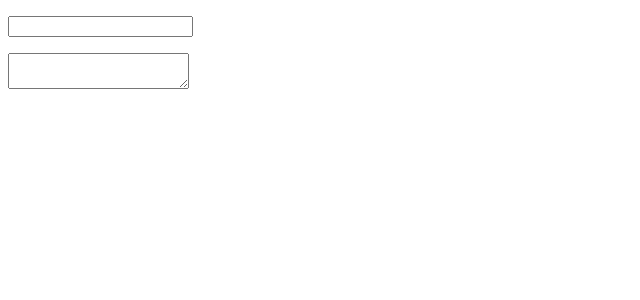
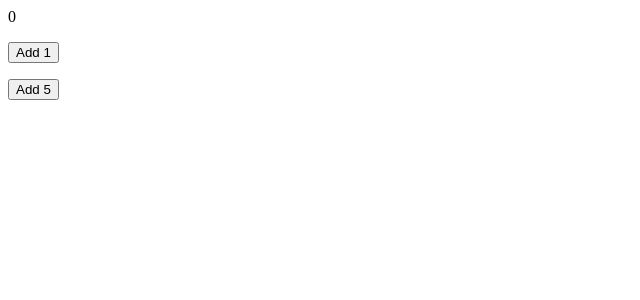
Before and after one commit to SOUROVSARKERTEC12/React, a React (Create React App) app: page / in a window 1280 px wide. Shown: the top 300 px of the page, without its empty margins (0-640 px from the left). Built offline with nearby package versions, Linux system fonts and the light colour scheme.

Commit message:
useSate with Previous Sate

```diff
--- a/src/App.js
+++ b/src/App.js
@@ -1,11 +1,12 @@
 import React from 'react';
-import Todos from './components/Todo';
+
+import Counter from './components/Counter';
 
 export default class App extends React.Component {
     render(){
         return (
             <div className="app">
-                <Todos />
+                <Counter />
             </div>
         )
     }
--- /dev/null
+++ b/src/components/Counter.js
@@ -0,0 +1,31 @@
+import React,{ useState } from 'react';
+
+function Counter() {
+    const [count, setCount] = useState(0);
+
+    let i = 0;
+    const addFive = () => {
+        while (i < 5) {
+            setCount((prevState) => prevState + 1);
+            i += 1;
+        }
+    };
+
+    return (
+        <div>
+            {count}
+            <p>
+                <button type="button" onClick={() => setCount((prevState) => prevState + 1)}>
+                    Add 1
+                </button>
+            </p>
+            <p>
+                <button type="button" onClick={addFive}>
+                    Add 5
+                </button>
+            </p>
+        </div>
+    );
+}
+
+export default Counter;
```
